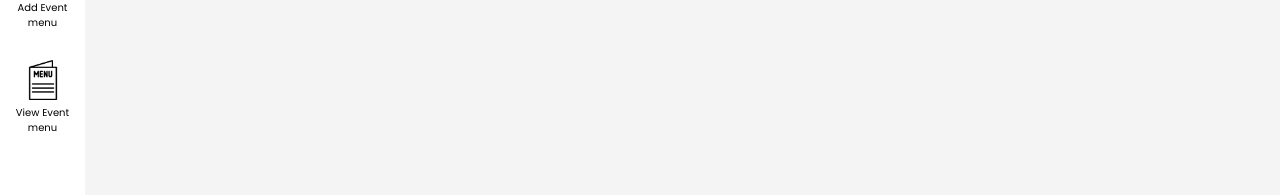
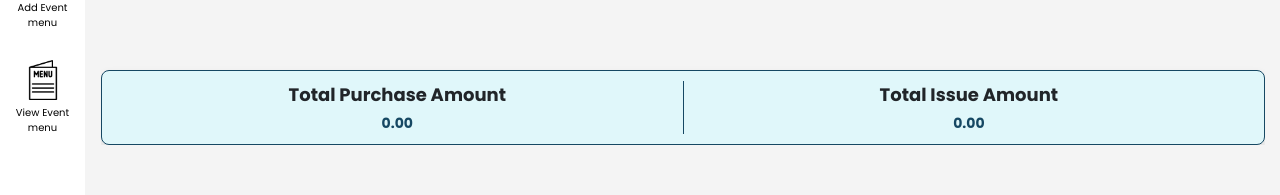
Before and after one commit to Likesh50/RMKStockMate, a React (Vite) app in the folder FrontEnd/MessManagement/: page /dashboard/reports/item-wise in a window 1280 px wide. Shown: the part 700-895 px from the top of the page. Built offline with nearby package versions, Linux system fonts and the light colour scheme; no server answers.

Commit message:
gm changes

```diff
--- a/FrontEnd/MessManagement/src/Components/ItemReport.jsx
+++ b/FrontEnd/MessManagement/src/Components/ItemReport.jsx
@@ -122,6 +122,34 @@ const TableContainer = styled.div`
   min-height: 300px;
   position: relative;
 `;
+const TotalsContainer = styled.div`
+  display: flex;
+  justify-content: space-between;
+  margin-top: 20px;
+  padding: 10px;
+  background-color: #e0f7fa;
+  border: 1px solid #164863;
+  border-radius: 8px;
+  font-weight: bold;
+  font-size: 18px;
+  box-shadow: 0 4px 8px rgba(0, 0, 0, 0.1);
+
+  div {
+    flex: 1;
+    text-align: center;
+
+    &:first-child {
+      border-right: 1px solid #164863;
+    }
+
+    span {
+      display: block;
+      margin-top: 5px;
+      font-size: 14px;
+      color: #164863;
+    }
+  }
+`;
 
 export const ItemReport = forwardRef(({ fromDate, toDate }, ref) => {
   const [selectedItem, setSelectedItem] = useState('');
@@ -216,6 +244,9 @@ export const ItemReport = forwardRef(({ fromDate, toDate }, ref) => {
       </div>
     );
   }
+  const purchaseTotal = data.reduce((acc, row) => acc + (row.Purchased_amount ?? 0), 0).toFixed(2);
+  const issueTotal = data.reduce((acc, row) => acc + ((row.RMK_amount ?? 0) + (row.RMD_amount ?? 0) + (row.RMKCET_amount ?? 0) + (row.RMKSCHOOL_amount ?? 0)), 0).toFixed(2);
+
   return (
     <Container ref={ref} className="print-container">
       <PrintHeader>
@@ -285,6 +316,16 @@ export const ItemReport = forwardRef(({ fromDate, toDate }, ref) => {
           </tbody>
         </ItemTable>
       </TableContainer>
+      <TotalsContainer>
+      <div>
+        Total Purchase Amount
+        <span>{purchaseTotal}</span>
+      </div>
+      <div>
+        Total Issue Amount
+        <span>{issueTotal}</span>
+      </div>
+    </TotalsContainer>
     </Container>
   );
 });
--- a/FrontEnd/MessManagement/src/Components/MonthlyReport.jsx
+++ b/FrontEnd/MessManagement/src/Components/MonthlyReport.jsx
@@ -13,7 +13,9 @@ const Container = styled.div`
     color: #164863;
     text-align: center;
   }
+    height:100%
 `;
+
 
 const ItemTable = styled.table`
   width: 100%;
@@ -147,6 +149,13 @@ export const MonthlyReport = React.forwardRef(({ fromDate, toDate }, ref) => {
       </div>
     );
   }
+  const purchaseTotal = data.reduce((acc, row) => acc + row.purchaseAmount, 0).toFixed(2);
+  const rmkTotal = data.reduce((acc, row) => acc + (row.RMK * row.unitPrice), 0).toFixed(2);
+  const rmdTotal = data.reduce((acc, row) => acc + (row.RMD * row.unitPrice), 0).toFixed(2);
+  const rmkcetTotal = data.reduce((acc, row) => acc + (row.RMKCET * row.unitPrice), 0).toFixed(2);
+  const schoolTotal = data.reduce((acc, row) => acc + (row.RMKSCHOOL * row.unitPrice), 0).toFixed(2);
+  const issueTotalAmount = data.reduce((acc, row) => acc + ((row.RMK + row.RMD + row.RMKCET + row.RMKSCHOOL) * row.unitPrice), 0).toFixed(2);
+
 
   return (
     <Container ref={ref} className="print-container">
@@ -201,13 +210,31 @@ export const MonthlyReport = React.forwardRef(({ fromDate, toDate }, ref) => {
                   <td>{(row.RMK + row.RMD + row.RMKCET + row.RMKSCHOOL).toFixed(2)}</td>
                   <td>{((row.RMK + row.RMD + row.RMKCET + row.RMKSCHOOL) * unitPrice).toFixed(2)}</td>
                 </tr>
+
               );
             })
           ) : (
             <tr><td colSpan="14">No data available</td></tr>
           )}
+          <tr>
+            <td><strong>Total</strong></td>
+            <td></td>
+            <td><strong>{purchaseTotal}</strong></td>
+            <td></td>
+            <td></td>
+            <td><strong>{rmkTotal}</strong></td>
+            <td></td>
+            <td><strong>{rmdTotal}</strong></td>
+            <td></td>
+            <td><strong>{rmkcetTotal}</strong></td>
+            <td></td>
+            <td><strong>{schoolTotal}</strong></td>
+            <td></td>
+            <td><strong>{issueTotalAmount}</strong></td>
+          </tr>
+
         </tbody>
       </ItemTable>
-    </Container>
+      </Container>
   );
 });
```
Also changed, not shown: 1 other file (tests, documents, lock files or other folders).
